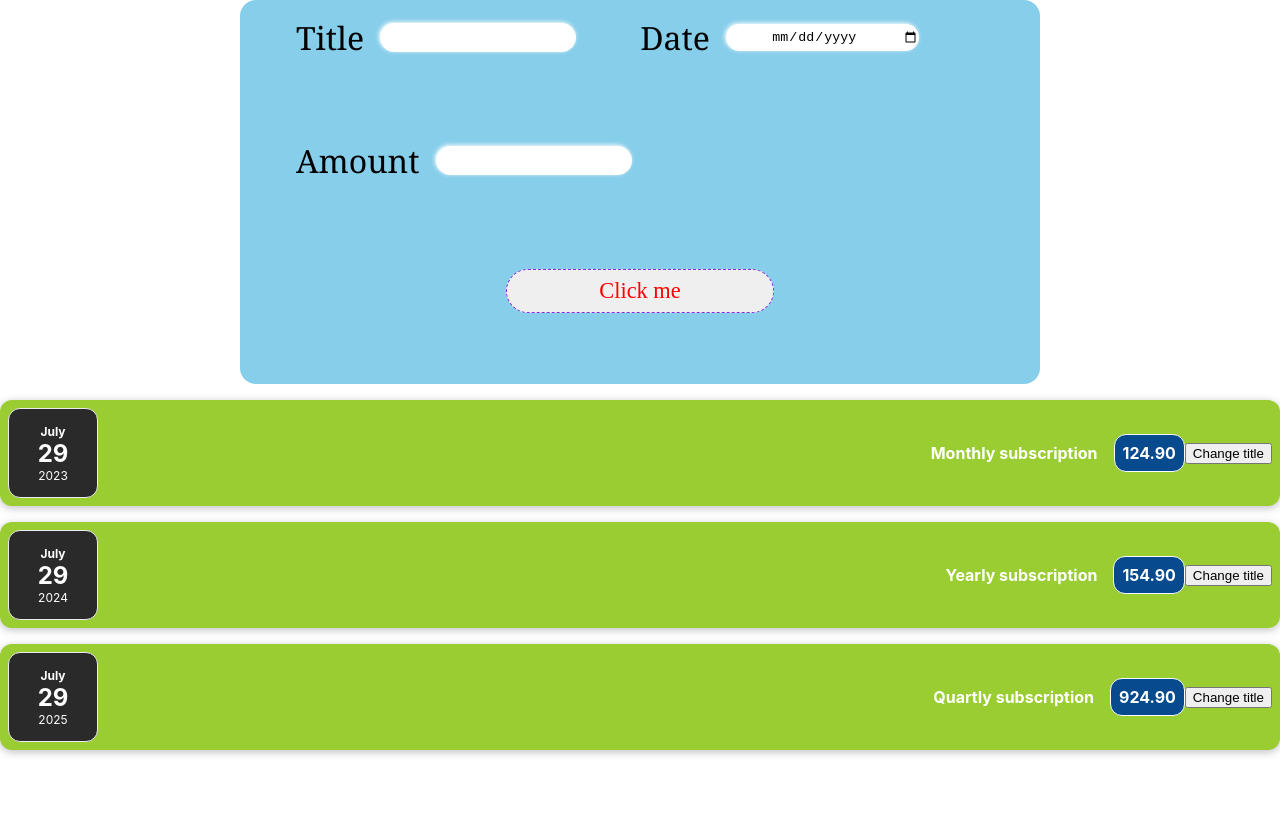
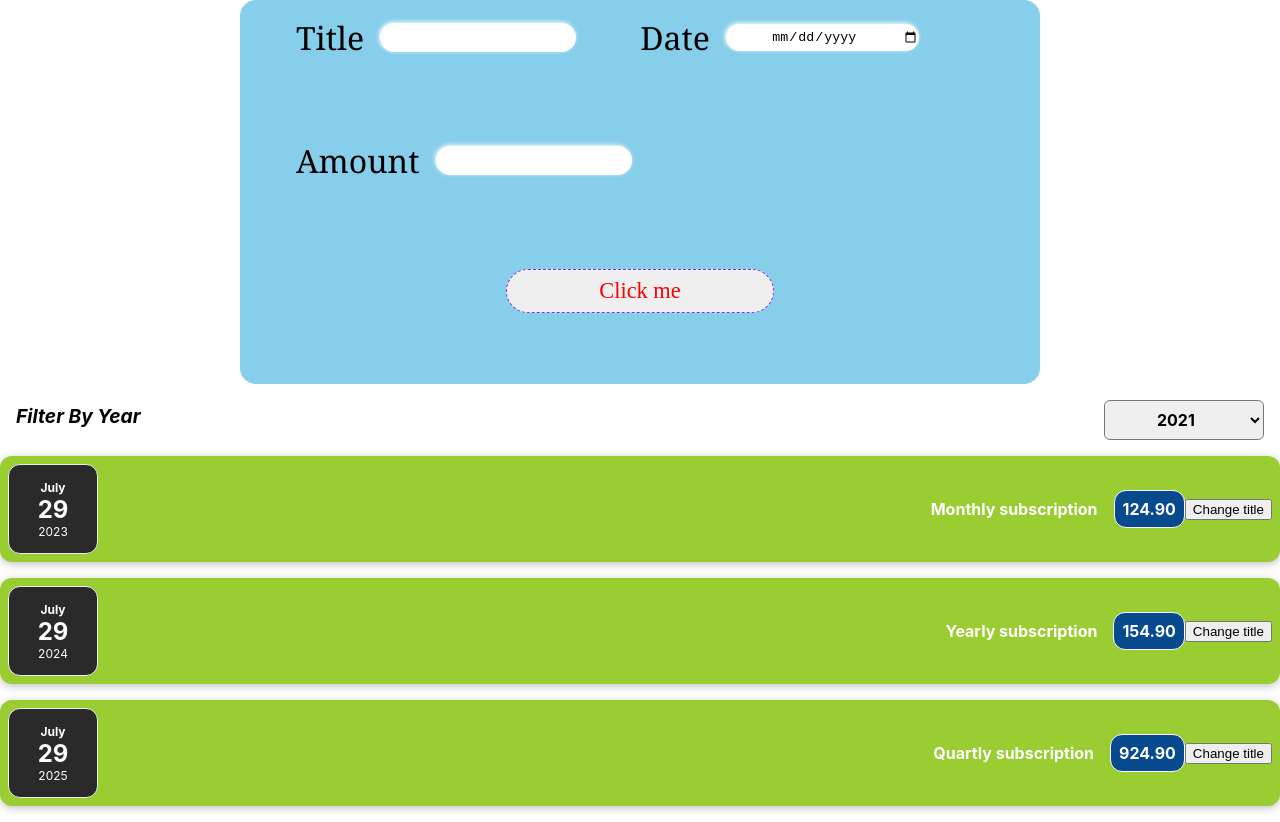
Before and after one commit to Sahil-4U/learnvern-project, a React (Create React App) app: page / in a window 1280 px wide. Before the commit the page ends 800 px from the top, so only its background shows below. Built offline with nearby package versions, Linux system fonts and the light colour scheme.

Commit message:
added two way binding in filter component

```diff
--- a/src/App.js
+++ b/src/App.js
@@ -1,8 +1,11 @@
 import './App.css';
 import Subscription from './subscriptions/Subscription';
 import NewSubscription from './newSubscription/NewSubscription';
+import Filter from './subscriptions/Filter';
+import { useState } from 'react';
 
 function App() {
+  const [filtered, setFiltered] = useState('2021');
   let subscriptions = [
     {
       id: '1',
@@ -27,9 +30,13 @@ function App() {
     subscriptions.push(data);
     console.log("app.js", data, subscriptions);
   }
+  const filteredData = (data) => {
+    setFiltered(data);
+  }
   return (
     <div>
       <NewSubscription addNewSubscription={addNewSubscription} />
+      <Filter filteredData={filteredData} valueOfFilter={filtered} />
       {subscriptions.map((data) => {
         return (
           <Subscription date={data.date} title={data.title} amount={data.amount} />
--- /dev/null
+++ b/src/subscriptions/Filter.css
@@ -0,0 +1,24 @@
+.filter {
+  color: white;
+  padding: 0 1rem;
+}
+.filter_control {
+  display: flex;
+  width: 100%;
+  align-items: center;
+  justify-content: space-between;
+  margin: 1rem 0rem;
+}
+.filter label {
+  font-weight: bold;
+  color: black;
+  font-size: larger;
+  font-style: italic;
+  margin-bottom: 0.5rem;
+}
+.filter select {
+  font: inherit;
+  padding: 0.5rem 3rem;
+  font-weight: bold;
+  border-radius: 6px;
+}
--- /dev/null
+++ b/src/subscriptions/Filter.js
@@ -0,0 +1,24 @@
+import React from 'react';
+import './Filter.css';
+
+function Filter({ filteredData, valueOfFilter }) {
+    const filterChange = (e) => {
+        filteredData(e.target.value);
+    }
+    return (
+        <div className='filter'>
+            <div className='filter_control'>
+                <label>Filter By Year</label>
+                <select onChange={filterChange} value={valueOfFilter}>
+                    <option value='2023'>2023</option>
+                    <option value='2022'>2022</option>
+                    <option value='2021'>2021</option>
+                    <option value='2020'>2020</option>
+
+                </select>
+            </div>
+        </div>
+    )
+}
+
+export default Filter
```
